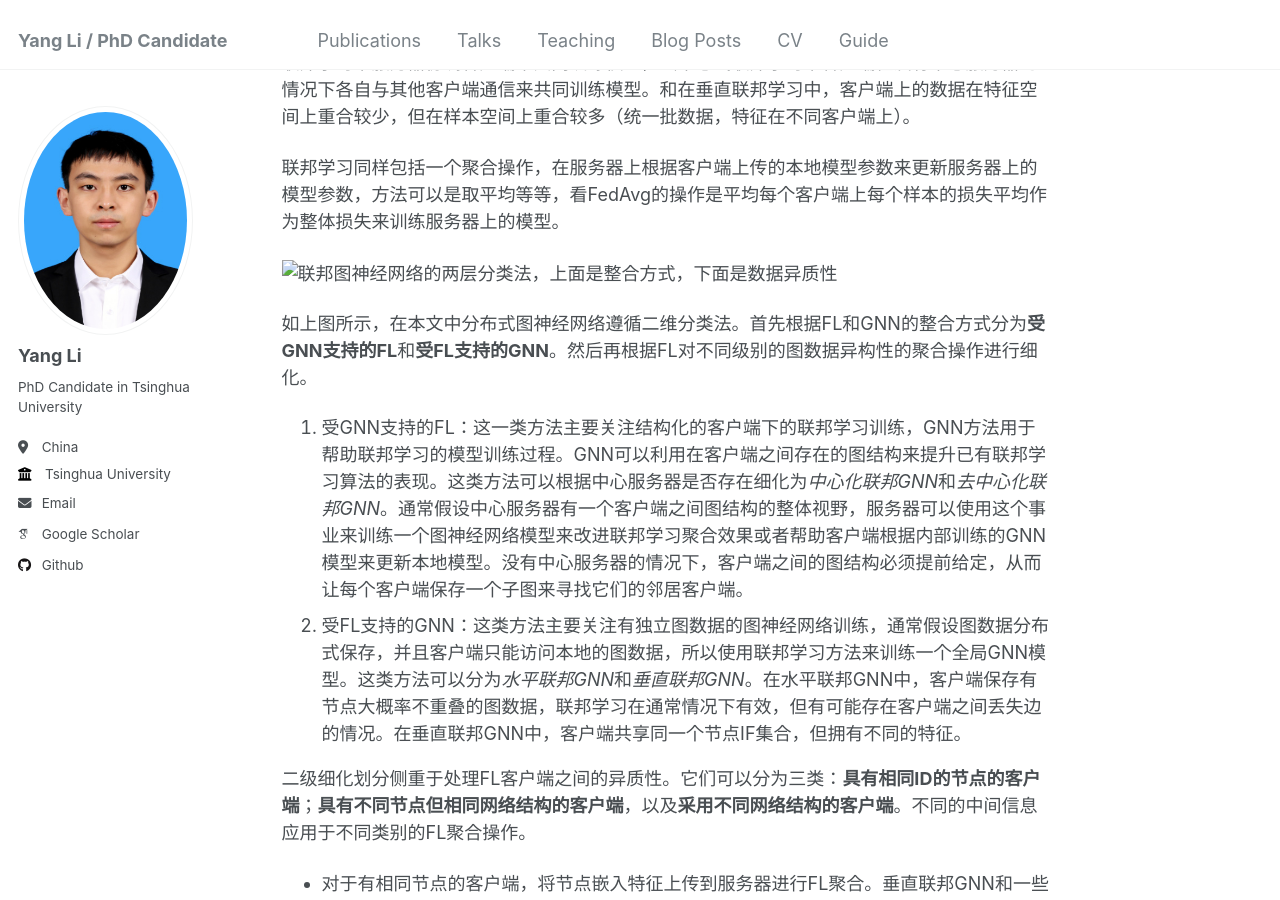
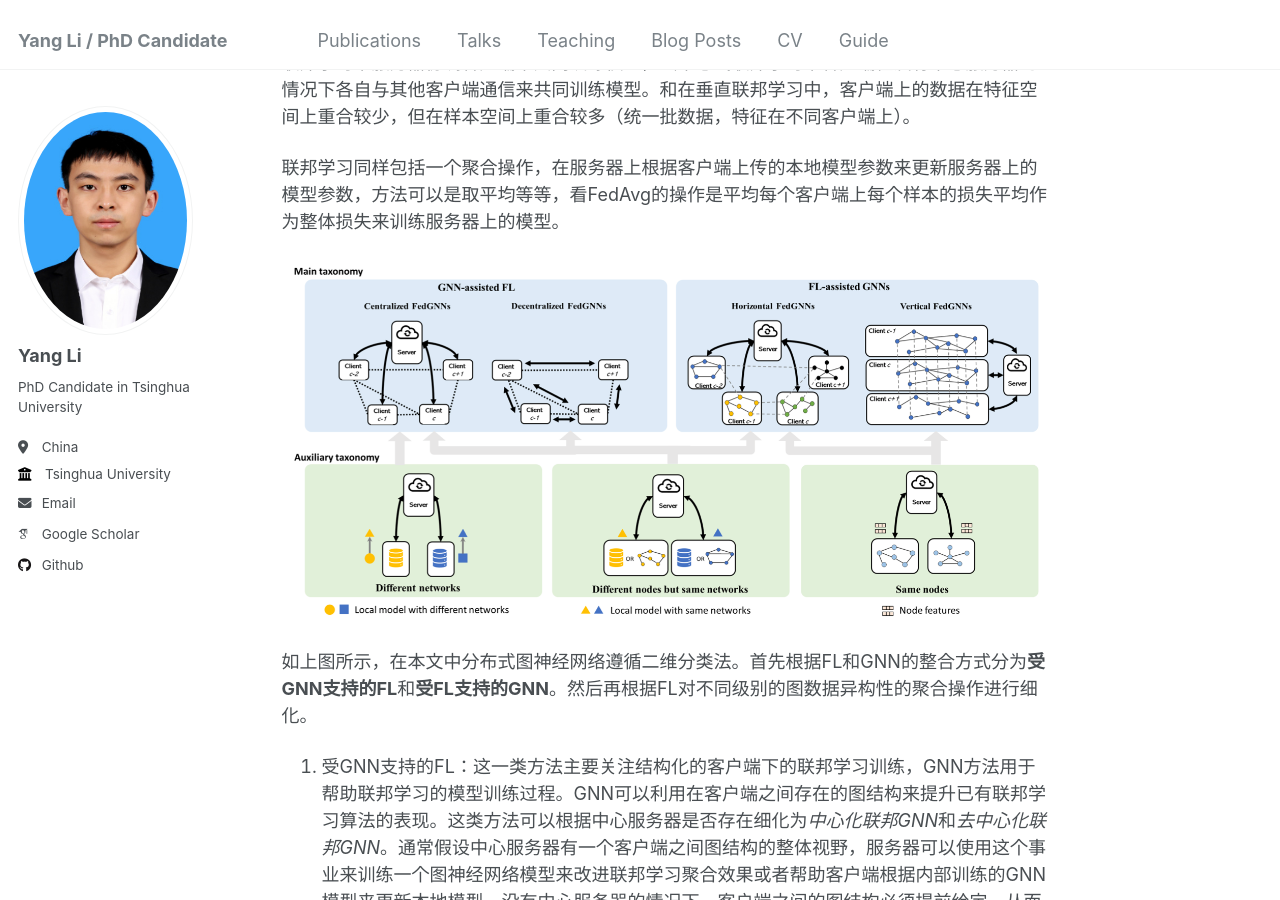
Before and after one commit to li-yang23/li-yang23.github.io, a Jekyll site: the page built from _posts/2024-05-16-Federated-GNN-Survey.md, in a window 1280 px wide and 900 px high, scrolled down 411 px. Built offline with Jekyll 4.4.1, drawn with Linux system fonts in a browser that asks for light colours; some web fonts are replaced.

Commit message:
correct image path

```diff
--- a/_posts/2024-05-16-Federated-GNN-Survey.md
+++ b/_posts/2024-05-16-Federated-GNN-Survey.md
@@ -11,7 +11,7 @@ date: 2024-05-27
 
 联邦学习同样包括一个聚合操作，在服务器上根据客户端上传的本地模型参数来更新服务器上的模型参数，方法可以是取平均等等，看FedAvg的操作是平均每个客户端上每个样本的损失平均作为整体损失来训练服务器上的模型。
 
-![联邦图神经网络的两层分类法，上面是整合方式，下面是数据异质性](images/MyImages/FedGNN-taxonomy.png "联邦图神经网络的两层分类法，上面是整合方式，下面是数据异质性")
+![联邦图神经网络的两层分类法，上面是整合方式，下面是数据异质性](/images/MyImages/FedGNN-taxonomy.png "联邦图神经网络的两层分类法，上面是整合方式，下面是数据异质性")
 
 如上图所示，在本文中分布式图神经网络遵循二维分类法。首先根据FL和GNN的整合方式分为**受GNN支持的FL**和**受FL支持的GNN**。然后再根据FL对不同级别的图数据异构性的聚合操作进行细化。
 1. 受GNN支持的FL：这一类方法主要关注结构化的客户端下的联邦学习训练，GNN方法用于帮助联邦学习的模型训练过程。GNN可以利用在客户端之间存在的图结构来提升已有联邦学习算法的表现。这类方法可以根据中心服务器是否存在细化为*中心化联邦GNN*和*去中心化联邦GNN*。通常假设中心服务器有一个客户端之间图结构的整体视野，服务器可以使用这个事业来训练一个图神经网络模型来改进联邦学习聚合效果或者帮助客户端根据内部训练的GNN模型来更新本地模型。没有中心服务器的情况下，客户端之间的图结构必须提前给定，从而让每个客户端保存一个子图来寻找它们的邻居客户端。
```
